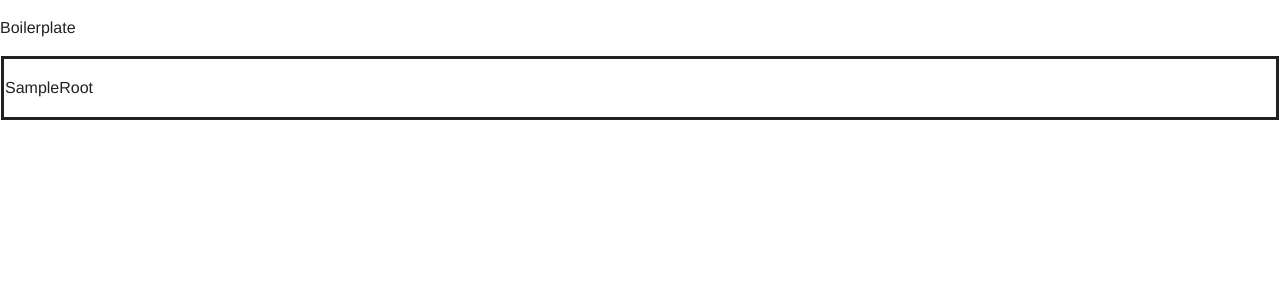
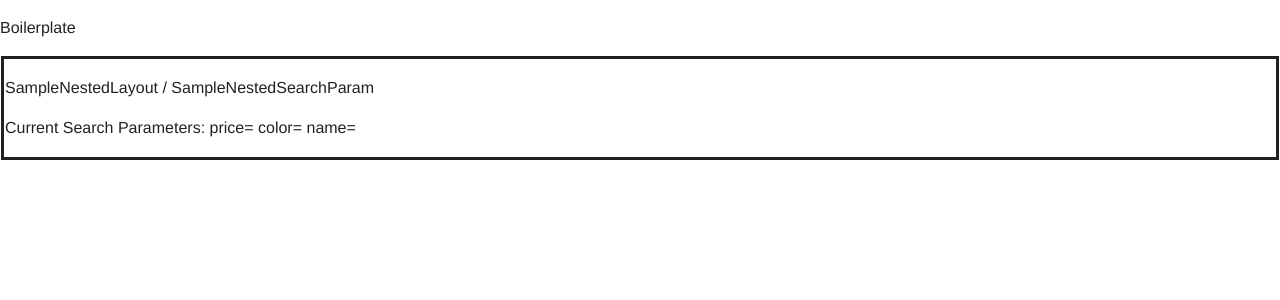
Before and after one commit to takao-sone/BOILERPLATE__react_material-ui, a React (Create React App) app: page /sample-query-string in a window 1280 px wide. Before the commit this address led to /. Shown: the top 300 px of the page. Built offline with nearby package versions, Linux system fonts and the light colour scheme.

Commit message:
Add QueryString component

```diff
--- a/src/App.tsx
+++ b/src/App.tsx
@@ -6,13 +6,13 @@ import SampleNestedNormal from './components/samples/SampleNestedNormal';
 import SampleMuiCustomizedComponents from './components/samples/SampleMuiCustomizedComponents';
 import SampleNestedIndex from './components/samples/SampleNestedIndex';
 import SampleNestedLayout from './components/samples/SampleNestedLayout';
+import SampleNestedSearchParam from './components/samples/SampleNestedSearchParam';
 
 const App: FC = () => (
   <div>
     <header>
       <p>Boilerplate</p>
     </header>
-
     <Routes>
       <Route path="/" element={<SampleRoot />} />
       <Route path="sample-mui" element={<SampleMuiCustomizedComponents />} />
@@ -21,6 +21,13 @@ const App: FC = () => (
         <Route path="normal" element={<SampleNestedNormal />} />
         <Route path=":id" element={<SampleNestedPathParam />} />
       </Route>
+      <Route path="sample-query-string" element={<SampleNestedSearchParam />} />
+      <Route
+        path="sample-qs"
+        element={
+          <Navigate to="/sample-query-string?price=middle&color=red&color=yellow" />
+        }
+      />
       <Route path="*" element={<Navigate to="/" replace />} />
     </Routes>
   </div>
--- /dev/null
+++ b/src/components/samples/SampleNestedSearchParam.tsx
@@ -0,0 +1,24 @@
+import { VFC } from 'react';
+import { useSearchParams } from 'react-router-dom';
+import SampleStyledDiv from '../../styles/sample-styles';
+
+const SampleNestedSearchParam: VFC = () => {
+  const [searchParams] = useSearchParams();
+  const price = searchParams.get('price');
+  const colors = searchParams.getAll('color');
+  const name = searchParams.get('name');
+
+  return (
+    <SampleStyledDiv>
+      <p>SampleNestedLayout / SampleNestedSearchParam</p>
+      <p>
+        <span>Current Search Parameters: </span>
+        <span>
+          price={price} color={colors.join(',')} name={name}
+        </span>
+      </p>
+    </SampleStyledDiv>
+  );
+};
+
+export default SampleNestedSearchParam;
```
